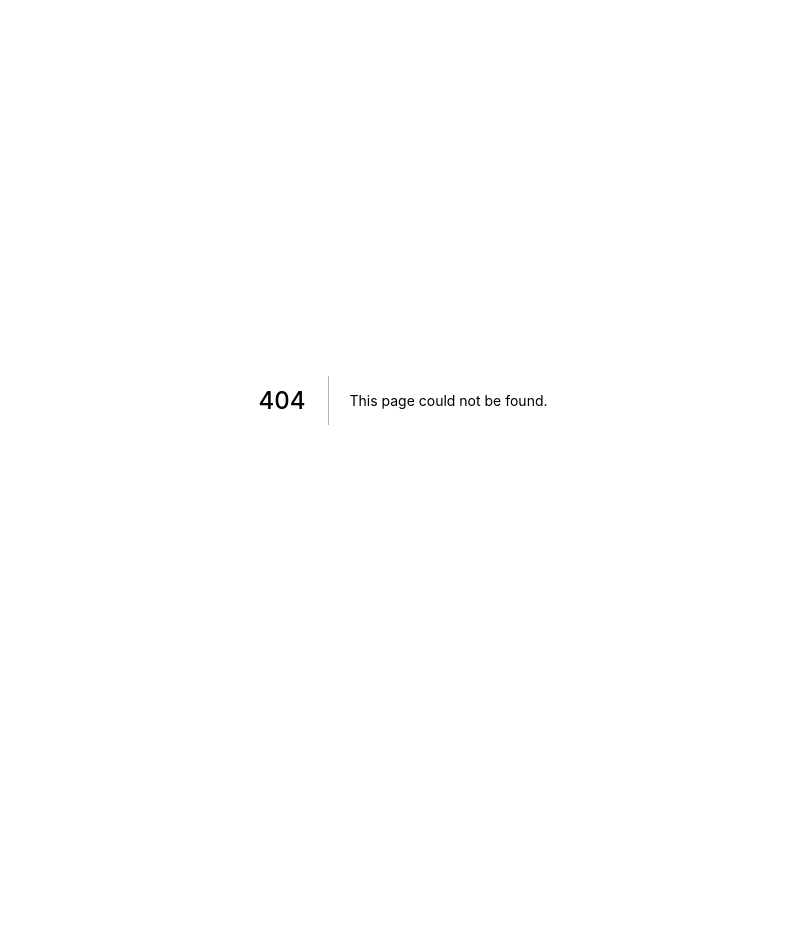
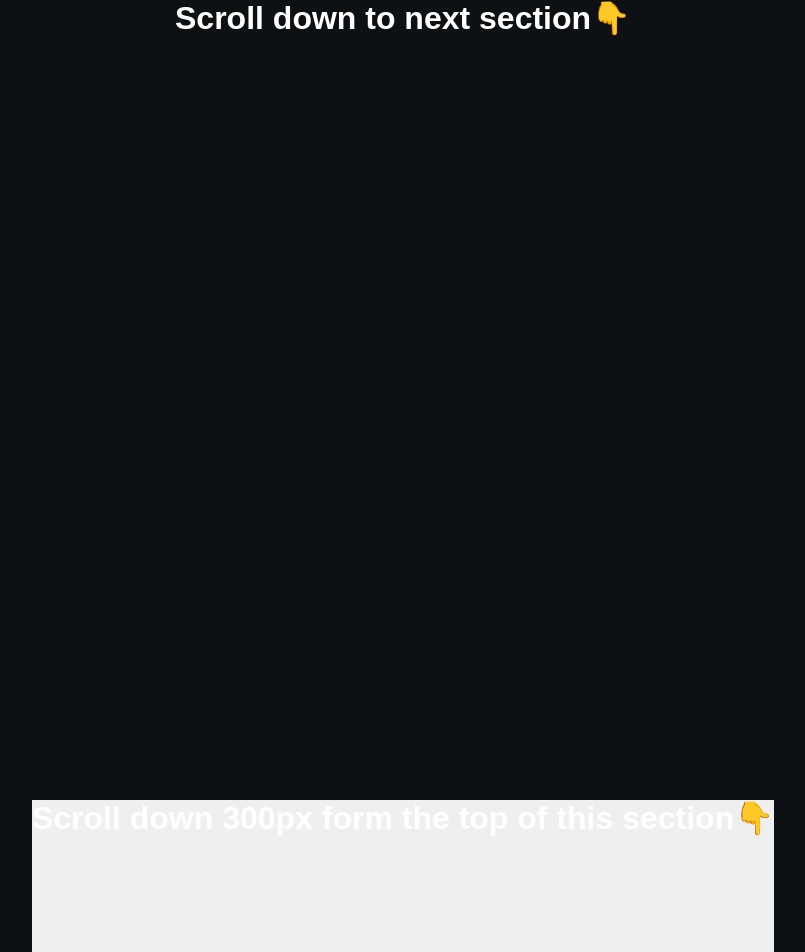
Before and after one commit to jainChetan81/examples, a Next.js app: page /observer in a window 1280 px wide. Before the commit this address had no page. Shown: the top 952 px of the page, without its empty margins (237-1042 px from the left). Before the commit the page ends 800 px from the top, so only its background shows below. Built offline with nearby package versions, Linux system fonts and the light colour scheme.

Commit message:
created observer page

```diff
--- a/next.config.js
+++ b/next.config.js
@@ -7,7 +7,7 @@ module.exports = {
 	swcMinify: true,
 	sassOptions: { includePaths: [path.join(__dirname, "styles")] },
 	images: {
-		domains: ["res.imagekit.io", "res.imagekit.io", "rickandmortyapi.com"],
+		domains: ["res.imagekit.io", "ik.imagekit.io", "rickandmortyapi.com", "i.giphy.com"],
 		minimumCacheTTL: 3600,
 		disableStaticImages: true,
 	},
--- a/pages/index.tsx
+++ b/pages/index.tsx
@@ -6,7 +6,7 @@ import Loading from "../hoc/Loading";
 
 const Home: NextPage = () => {
 	return (
-		<Layout>
+		<Layout title="Cards">
 			<div className="flex">
 				{[0, 1, 2].map((i) => (
 					<div className="card" key={i}>
--- /dev/null
+++ b/pages/observer.tsx
@@ -0,0 +1,47 @@
+import { NextPage } from "next";
+import { useEffect, useRef, useState } from "react";
+import { Layout } from "../components";
+
+function useOnScreen(options: IntersectionObserverInit) {
+	const ref = useRef();
+	const [visible, setVisible] = useState<boolean>(false);
+	const observer: IntersectionObserver = new IntersectionObserver(([entry]: IntersectionObserverEntry[]) => {
+		setVisible(entry.isIntersecting);
+	}, options);
+
+	useEffect(() => {}, [ref, options]);
+}
+
+const Observer: NextPage = () => {
+	const ref = useRef<HTMLDivElement | null>(null);
+	const [visible, setVisible] = useState<boolean>(false);
+	return (
+		<Layout title="Intersection Observer">
+			<div style={{ height: "100vh" }}>
+				<h1>
+					Scroll down to next section
+					<span role="img" aria-label="pointing down">
+						👇
+					</span>
+				</h1>
+			</div>
+			<div ref={ref} style={{ height: "100vh", backgroundColor: visible ? "#23cebd" : "#efefef" }}>
+				{visible ? (
+					<div>
+						<h1>Hey I am on Screen</h1>
+						<img src="https://i.giphy.com/media/ASd0Ukj0y3qMM/giphy.gif" alt="down image" />
+					</div>
+				) : (
+					<h1>
+						Scroll down 300px form the top of this section
+						<span role="img" aria-label="pointing down">
+							👇
+						</span>
+					</h1>
+				)}
+			</div>
+		</Layout>
+	);
+};
+
+export default Observer;
--- a/styles/global.scss
+++ b/styles/global.scss
@@ -13,10 +13,13 @@
 body {
 	min-height: 100vh;
 	font-family: sans-serif;
+	background-color: var(--clr-dark);
+	color: var(--clr-light);
+}
+
+main {
 	display: grid;
 	place-items: center;
-	background-color: var(--clr-dark);
-	color: var(--clr-light);
 }
 h1,
 h2,
@@ -226,3 +229,20 @@ img {
 		}
 	}
 }
+
+.logo {
+	color: white;
+}
+.title {
+	flex-grow: 1;
+	margin-left: 20px;
+	font-size: 0.6em;
+}
+.pizza-svg {
+	width: 80px;
+	overflow: visible;
+	stroke: #fff;
+	stroke-width: 4;
+	stroke-linejoin: round;
+	stroke-linecap: round;
+}
```
Also changed, not shown: 1 other file (tests, documents, lock files or other folders).
